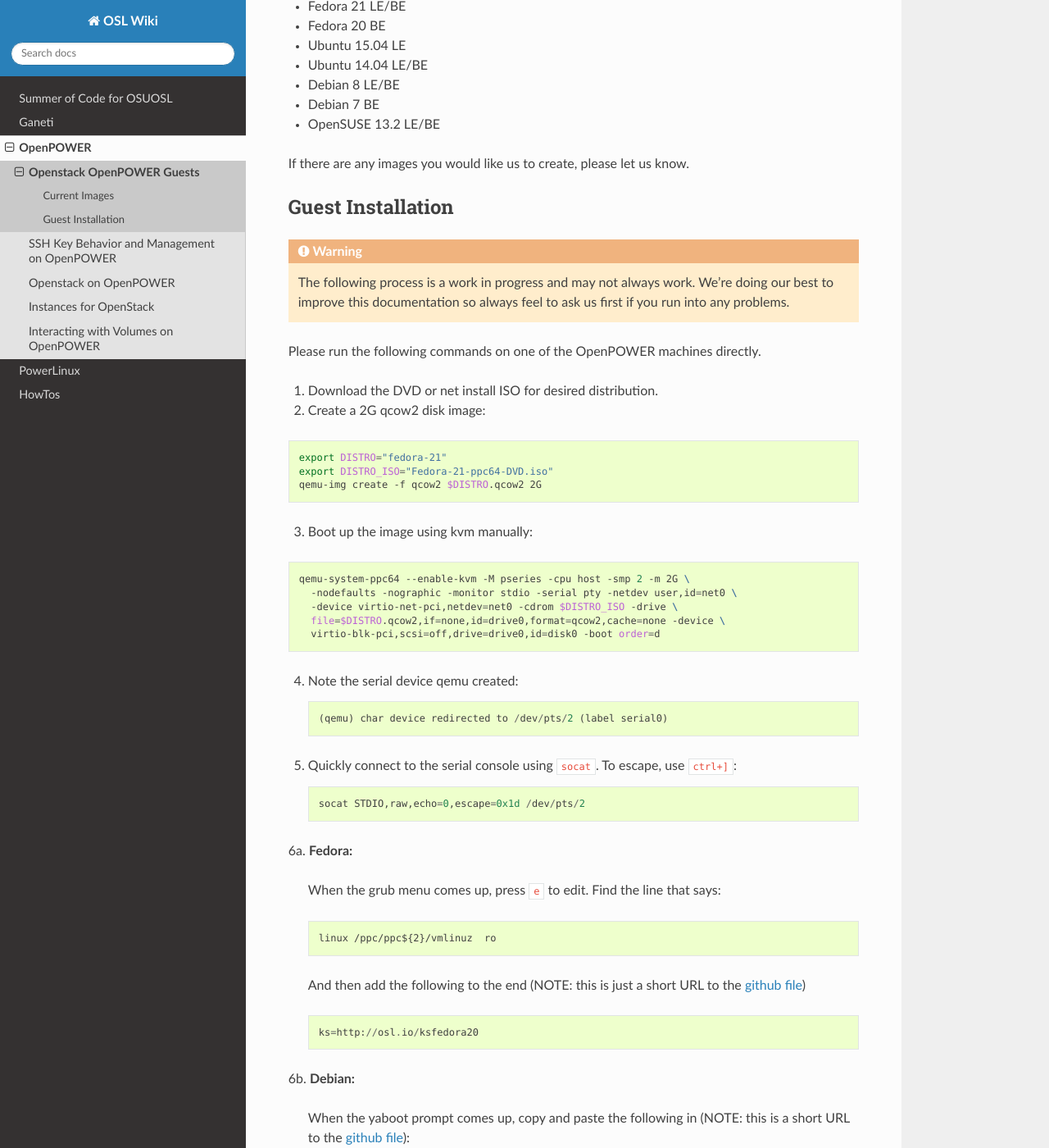
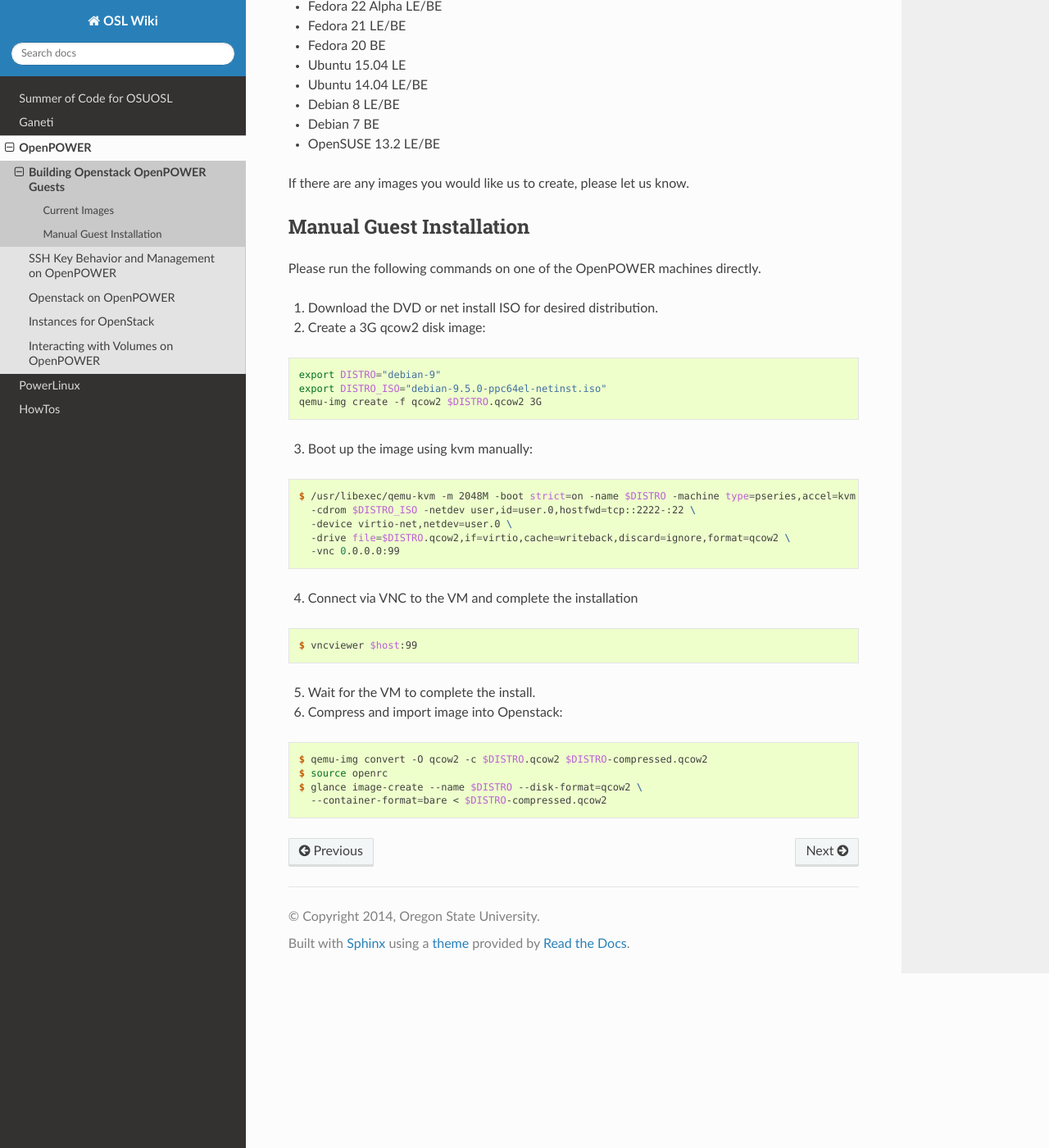
Before and after one commit to osuosl/wiki, a Sphinx documentation site: the page built from source/openpower/guests.rst, in a window 1280 px wide and 1400 px high, scrolled down 609 px. Shown: the whole window at 82% size. Built offline with Sphinx 7.4.7 and the Read the Docs theme 2.0.0, drawn with Linux system fonts in a browser that asks for light colours; some of the changed text lies outside the part shown.

Commit message:
Guest updates

```diff
--- a/source/openpower/guests.rst
+++ b/source/openpower/guests.rst
@@ -1,10 +1,10 @@
 .. _openpower-openstack-guests:
 
-Openstack OpenPOWER Guests
-==========================
+Building Openstack OpenPOWER Guests
+===================================
 
 This documentation covers the steps needed to build an Openstack guests on
-OpenPOWER KVM.
+OpenPOWER KVM using both `packer` and also manually.
 
 Unfortunately we can't use `packer`_ yet for building images so for now we'll need
 to build them manually on the OpenPOWER boxes. For now we should **only** be
@@ -39,121 +39,43 @@
 
 .. _FTP mirrors: http://ftp.osuosl.org/pub/osl/openpower/openstack/
 
-Guest Installation
-------------------
-
-.. warning::
-
-  The following process is a work in progress and may not always work. We're
-  doing our best to improve this documentation so always feel to ask us first if
-  you run into any problems.
+Manual Guest Installation
+-------------------------
 
 Please run the following commands on one of the OpenPOWER machines directly.
 
 1. Download the DVD or net install ISO for desired distribution.
-2. Create a 2G qcow2 disk image:
+2. Create a 3G qcow2 disk image:
 
 .. code-block:: bash
 
-    export DISTRO="fedora-21"
-    export DISTRO_ISO="Fedora-21-ppc64-DVD.iso"
-    qemu-img create -f qcow2 $DISTRO.qcow2 2G
+    export DISTRO="debian-9"
+    export DISTRO_ISO="debian-9.5.0-ppc64el-netinst.iso"
+    qemu-img create -f qcow2 $DISTRO.qcow2 3G
 
 3. Boot up the image using kvm manually:
 
-.. code-block:: bash
+.. code-block:: console
 
-    qemu-system-ppc64 --enable-kvm -M pseries -cpu host -smp 2 -m 2G \
-      -nodefaults -nographic -monitor stdio -serial pty -netdev user,id=net0 \
-      -device virtio-net-pci,netdev=net0 -cdrom $DISTRO_ISO -drive \
-      file=$DISTRO.qcow2,if=none,id=drive0,format=qcow2,cache=none -device \
-      virtio-blk-pci,scsi=off,drive=drive0,id=disk0 -boot order=d
+   $ /usr/libexec/qemu-kvm -m 2048M -boot strict=on -name $DISTRO -machine type=pseries,accel=kvm \
+     -cdrom $DISTRO_ISO -netdev user,id=user.0,hostfwd=tcp::2222-:22 \
+     -device virtio-net,netdev=user.0 \
+     -drive file=$DISTRO.qcow2,if=virtio,cache=writeback,discard=ignore,format=qcow2 \
+     -vnc 0.0.0.0:99
 
-4. Note the serial device qemu created::
+4. Connect via VNC to the VM and complete the installation
 
-    (qemu) char device redirected to /dev/pts/2 (label serial0)
+.. code-block:: console
 
-5. Quickly connect to the serial console using ``socat``. To escape, use
-   ``ctrl+]``::
+  $ vncviewer $host:99
 
-    socat STDIO,raw,echo=0,escape=0x1d /dev/pts/2
+5. Wait for the VM to complete the install.
 
-6a. **Fedora:**
+6. Compress and import image into Openstack:
 
-   When the grub menu comes up, press ``e`` to edit. Find the line that says::
+.. code-block:: console
 
-    linux /ppc/ppc${2}/vmlinuz  ro
-
-   And then add the following to the end (NOTE: this is just a short URL to the
-   `github file`__) ::
-
-    ks=http://osl.io/ksfedora20
-
-6b. **Debian:**
-
-   When the yaboot prompt comes up, copy and paste the following in (NOTE: this
-   is a short URL to the `github file`__)::
-
-    install url=http://osl.io/preseeddebian debian-installer/locale=en_US console-keymaps-at/keymap=us keyboard-configuration/xkb-keymap=us netcfg/get_hostname=unassigned-hostname netcfg/get_domain=unassigned-domain
-
-6c. **Ubuntu:**
-
-   When the yaboot prompt comes up, copy and paste the following in (NOTE: this
-   is a short URL to the `github file`__)::
-
-    install-powerpc64 url=http://osl.io/preseedubuntu debian-installer/locale=en_US console-keymaps-at/keymap=us keyboard-configuration/xkb-keymap=us netcfg/get_hostname=unassigned-hostname netcfg/get_domain=unassigned-domain
-
-6d. **Ubuntu 14.04 (Little Endian):**
-
-   When the grub menu comes up, press ``e`` to edit. Find the line that starts
-   with::
-
-    linux        /install/vmlinux
-
-   And then add the following to the end (NOTE: this is just a short URL to the
-   `github file`__) ::
-
-    url=http://osl.io/preseedubuntule debian-installer/locale=en_US console-keymaps-at/keymap=us keyboard-configuration/xkb-keymap=us netcfg/get_hostname=unassigned-hostname netcfg/get_domain=unassigned-domain
-
-.. __: https://raw.githubusercontent.com/osuosl/packer-templates/master/http/ks-fedora-qemu-20-ppc64.cfg
-.. __: http://ftp.osuosl.org/pub/osl/packer-templates/http/preseed-debian-ppc64.cfg
-.. __: http://ftp.osuosl.org/pub/osl/packer-templates/http/preseed-ubuntu-ppc64.cfg
-.. __: http://ftp.osuosl.org/pub/osl/packer-templates/http/preseed-ubuntu-ppc64le.cfg
-
-7. Wait for the VM to complete the install automatically and shutdown.
-8. Boot the image up using the newly installed system. Change ``-boot order=d``
-   to ``-boot order=c`` for the kvm command. Quickly connect to the serial
-   console.
-9. Login as root (password is ``osuadmin``).
-
-10a. **Fedora:**
-
-    Run the following command (NOTE: this is just a short URL to the `github
-    file`__)::
-
-      wget -O - http://osl.io/postinstyum | bash
-
-10b. **Debian:**
-
-    Run the following command (NOTE: this is just a short URL to the `github
-    file`__)::
-
-      wget -O - http://osl.io/postinstdebian | bash
-
-10c. **Ubuntu:**
-
-    Run the following command (NOTE: this is just a short URL to the `github
-    file`__)::
-
-      wget -O - http://osl.io/postinstubuntu | bash
-
-.. __: https://raw.githubusercontent.com/osuosl/packer-templates/master/openpower/postinstall-openstack-yum.sh
-.. __: https://raw.githubusercontent.com/osuosl/packer-templates/master/openpower/postinstall-openstack-debian.sh
-.. __: https://raw.githubusercontent.com/osuosl/packer-templates/master/openpower/postinstall-openstack-ubuntu.sh
-
-11. Compress and import image into Openstack::
-
-      qemu-img convert -O qcow2 -c $DISTRO.qcow2 $DISTRO-compressed.qcow2
-      source keystonerc_admin
-      glance image-create --name $DISTRO --disk-format=qcow2 \
+      $ qemu-img convert -O qcow2 -c $DISTRO.qcow2 $DISTRO-compressed.qcow2
+      $ source openrc
+      $ glance image-create --name $DISTRO --disk-format=qcow2 \
         --container-format=bare < $DISTRO-compressed.qcow2
```
